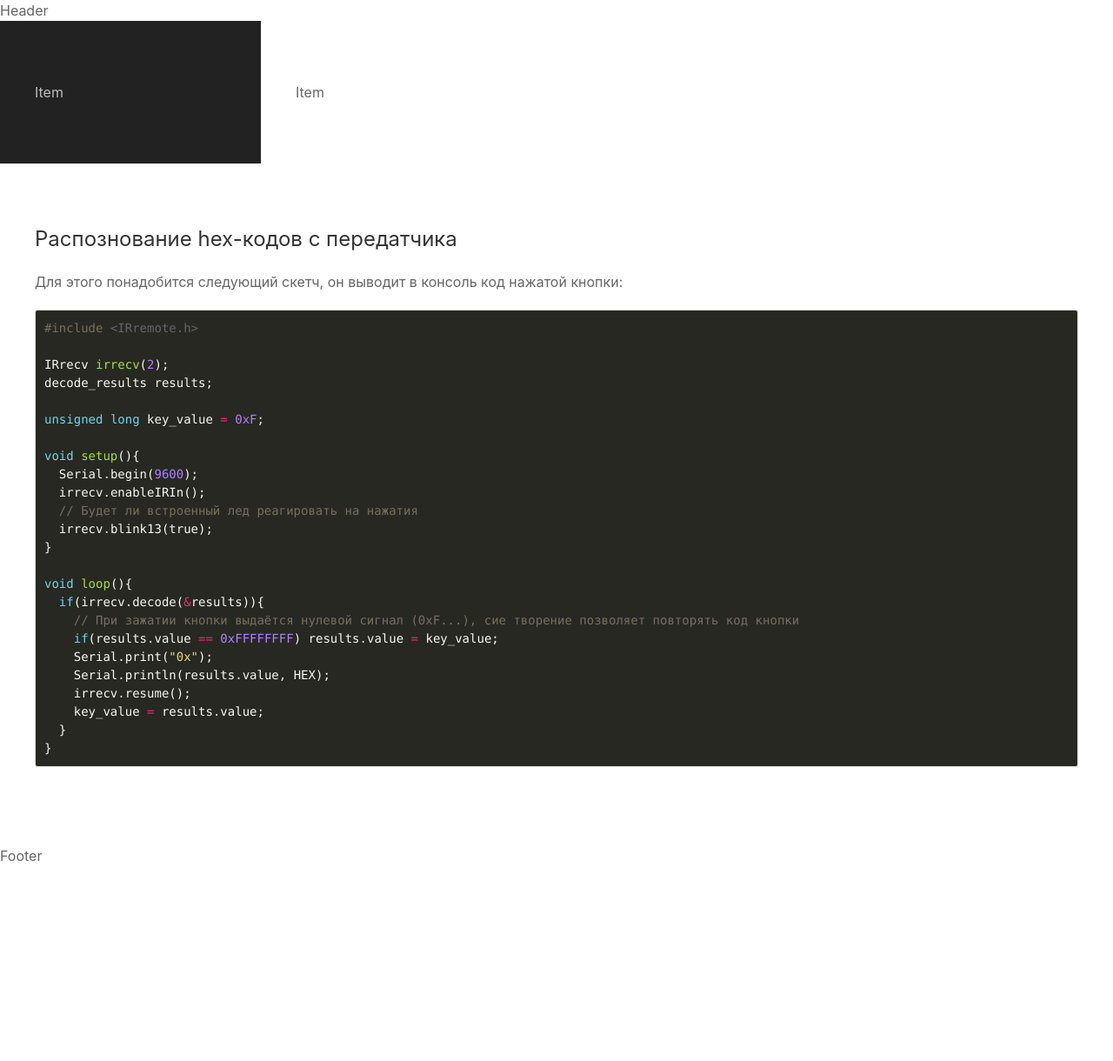
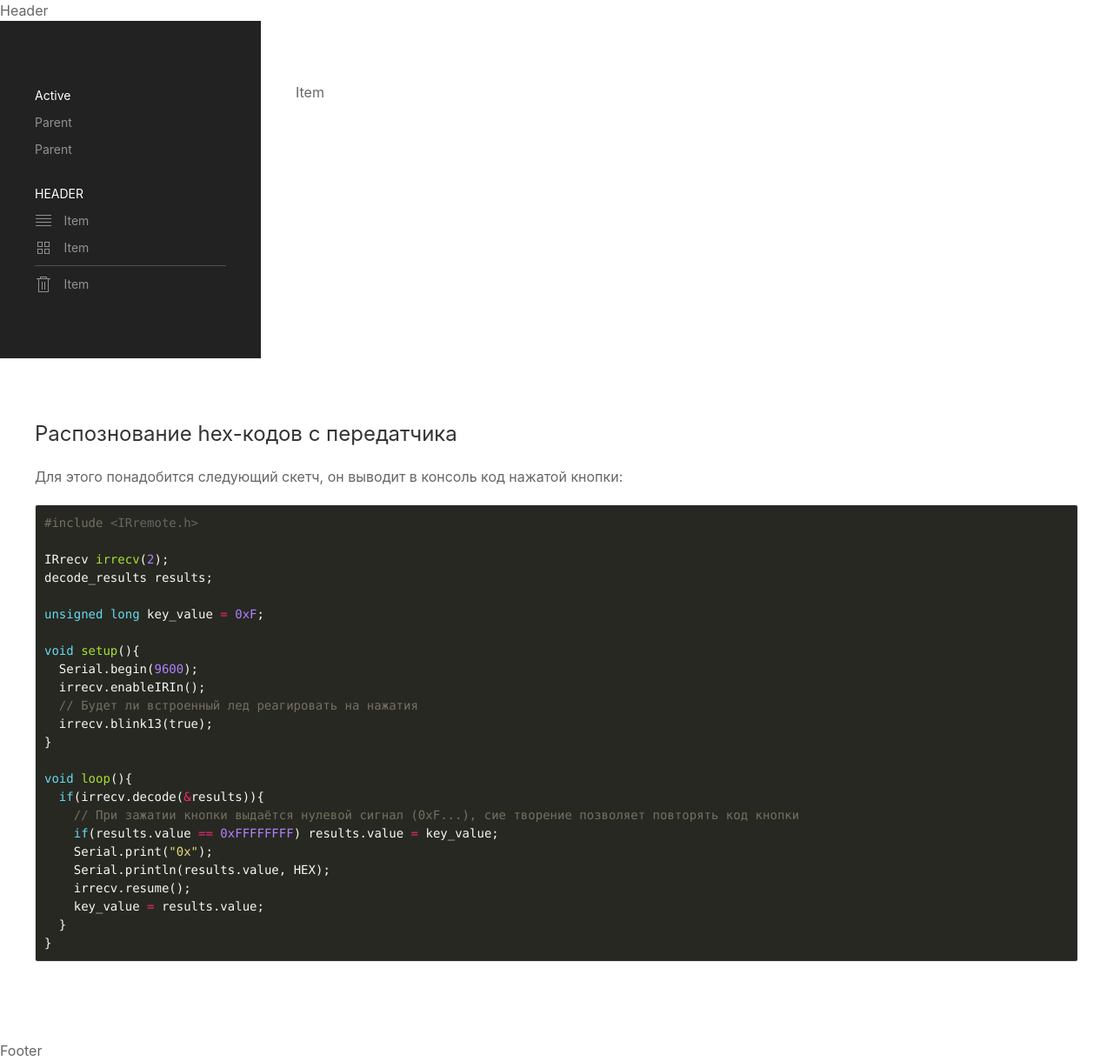
Before and after one commit to ProjectErlon/ProjectErlon.github.io, a Jekyll site: the page built from index.md, in a window 1280 px wide. Shown: the whole page at 87% size. Built offline with Jekyll 4.4.1, drawn with Linux system fonts in a browser that asks for light colours; nearby versions of some CDN libraries; before the commit the page ends 996 px from its top, so only the background shows below that.

Commit message:
Update default.html

```diff
--- a/_layouts/default.html
+++ b/_layouts/default.html
@@ -12,7 +12,32 @@
 
 
     <div class="uk-grid-collapse" uk-grid>
-      <div class="uk-width-medium"><div class="uk-tile uk-tile-secondary">Item</div></div>
+      <div class="uk-width-medium"><div class="uk-tile uk-tile-secondary">
+
+        <ul class="uk-nav-default uk-nav-parent-icon" uk-nav>
+          <li class="uk-active"><a href="#">Active</a></li>
+          <li class="uk-parent">
+              <a href="#">Parent</a>
+              <ul class="uk-nav-sub">
+                  <li><a href="#">Sub item</a></li>
+                  <li><a href="#">Sub item</a></li>
+              </ul>
+          </li>
+          <li class="uk-parent">
+              <a href="#">Parent</a>
+              <ul class="uk-nav-sub">
+                  <li><a href="#">Sub item</a></li>
+                  <li><a href="#">Sub item</a></li>
+              </ul>
+          </li>
+          <li class="uk-nav-header">Header</li>
+          <li><a href="#"><span class="uk-margin-small-right" uk-icon="icon: table"></span> Item</a></li>
+          <li><a href="#"><span class="uk-margin-small-right" uk-icon="icon: thumbnails"></span> Item</a></li>
+          <li class="uk-nav-divider"></li>
+          <li><a href="#"><span class="uk-margin-small-right" uk-icon="icon: trash"></span> Item</a></li>
+        </ul>
+
+      </div></div>
       <div class="uk-width-expand"><div class="uk-tile">Item</div></div>
     </div>
 
```
